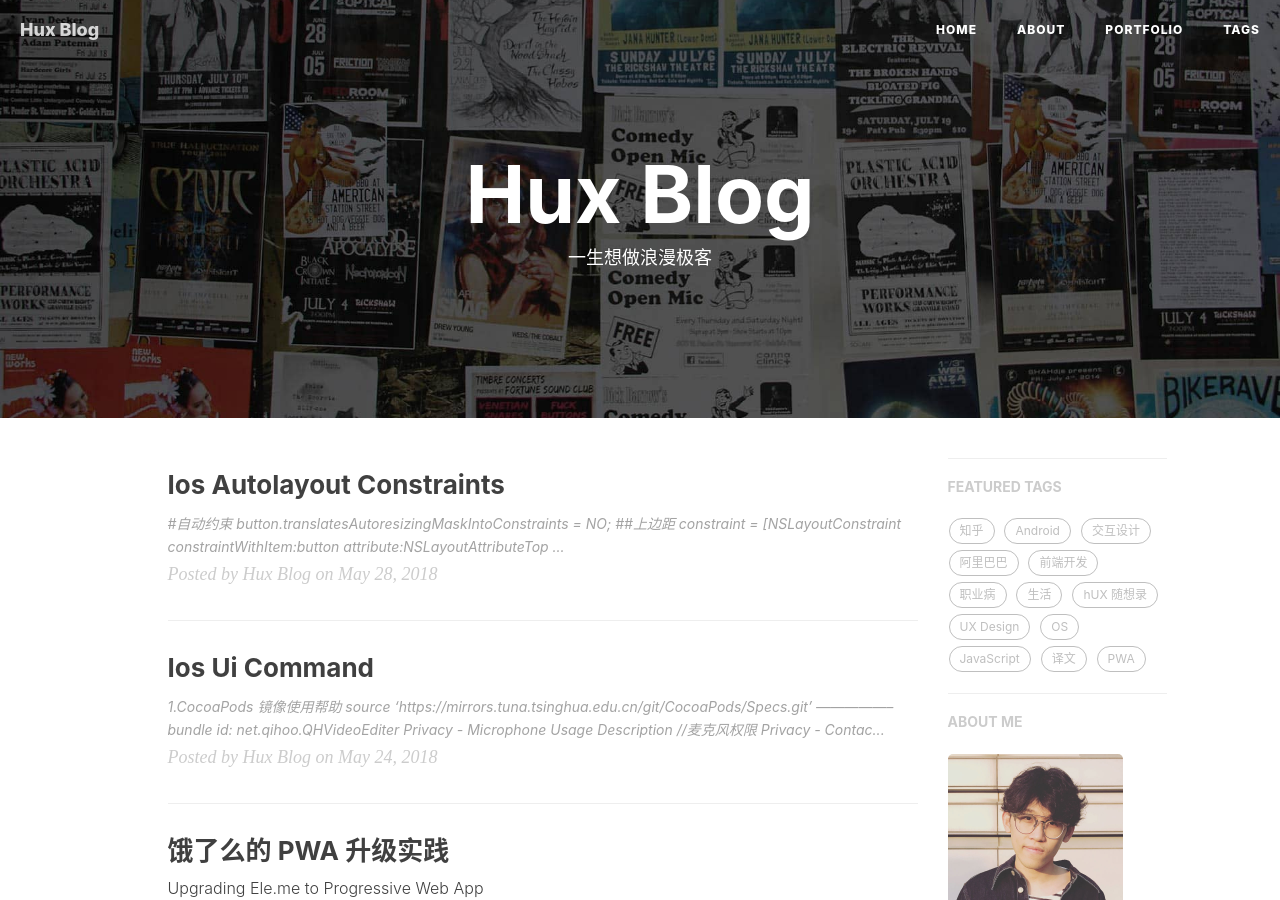
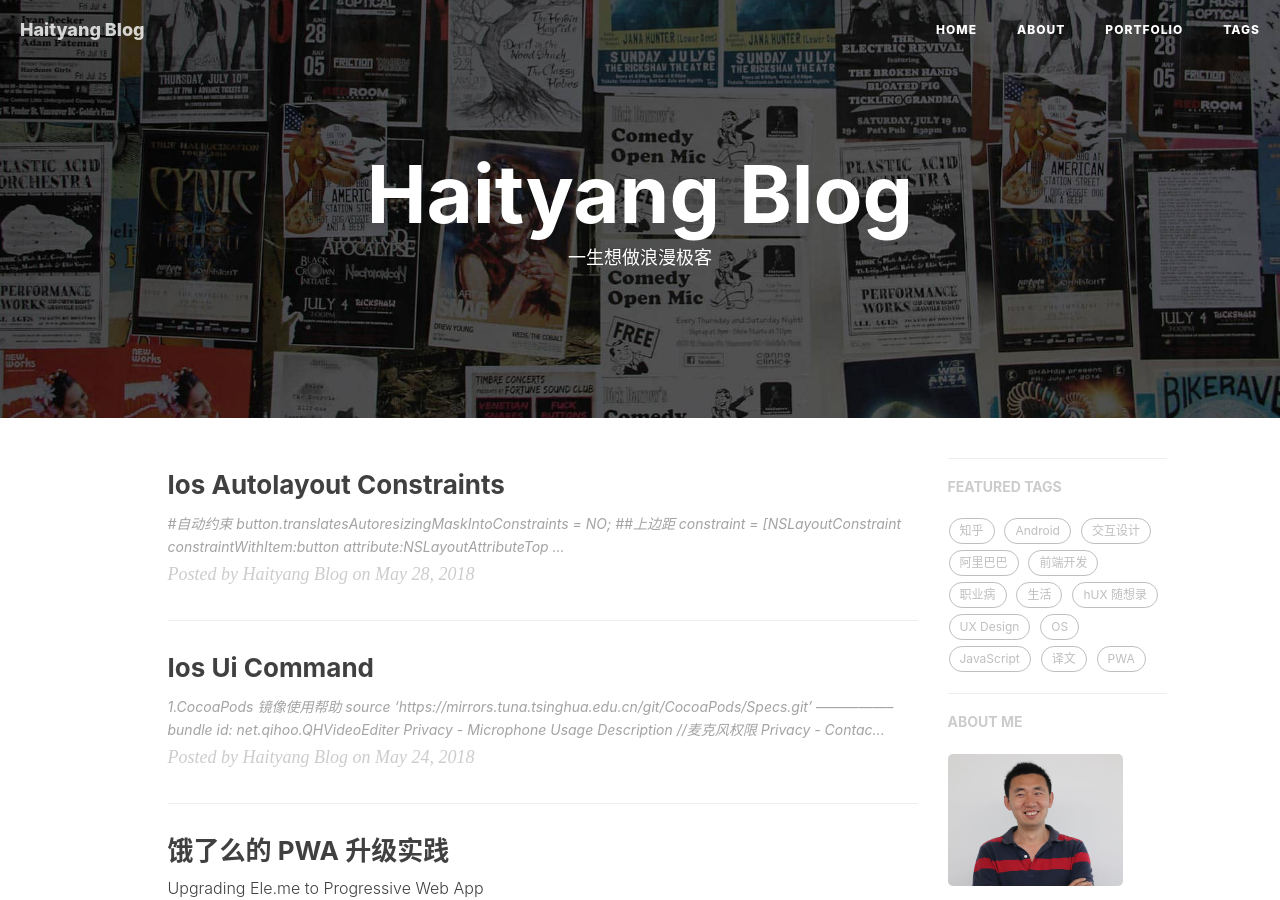
Before and after one commit to haityang/haityang.github.io, a Jekyll site: the page built from index.html, in a window 1280 px wide and 900 px high. Built offline with Jekyll 4.4.1, drawn with Linux system fonts in a browser that asks for light colours; nearby versions of some CDN libraries; the list of posts is cut into pages by our own code; comment, search, counter and statistics services are not loaded; some of the changed lines change nothing that is shown; some of the changed text lies outside the part shown.

Commit message:
update image

```diff
--- a/_config.yml
+++ b/_config.yml
@@ -1,10 +1,10 @@
 # Site settings
-title: Hux Blog
+title: Haityang Blog
 SEOTitle: 剔谷岛的博客 | YHT Blog
 header-img: img/home-bg.jpg
 email: haityang@163.com
-description: "关于前端与设计、黑客与画家 | 黄玄，Web & Mobile Lover，Software Engineer，UX Designer | 这里是 @Hux黄玄 的个人博客，与你一起发现更大的世界。"
-keyword: "黄玄, Hux黄玄, Hux, 鬼栈, huxpro, @huxpro, 黄玄的博客, Hux Blog, 博客, 个人网站, 互联网, Web, JavaScript, 前端, 设计"
+description: "关于移动端设计、黑客与画家 | 花兮酒兮，Web & Mobile Lover，Software Engineer，UX Designer | 这里是 @花兮酒兮 的个人博客，与你一起发现更大的世界。"
+keyword: "花兮酒兮, 博客, 个人网站, 互联网, Web, JavaScript, 前端, 设计"
 url: "https://huangxuan.me"              # your host, for absolute URL
 baseurl: ""                             # for example, '/blog' if your blog hosted on 'host/blog'
 
```
Also changed, not shown: img/avatar-hux-home.jpg, img/avatar-hux.jpg.
